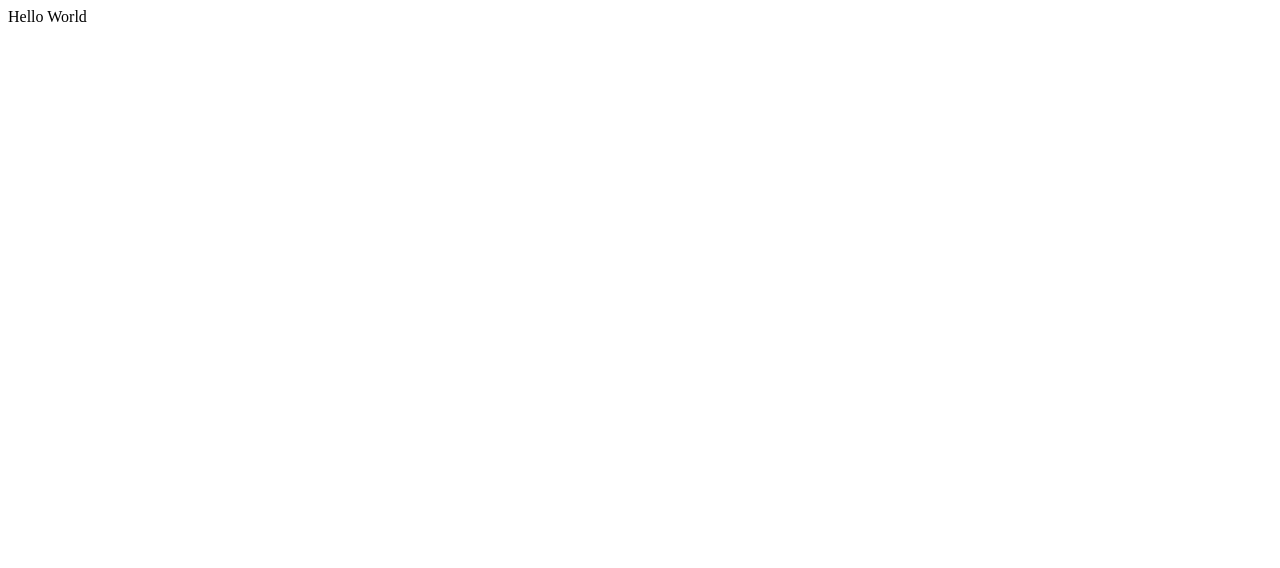
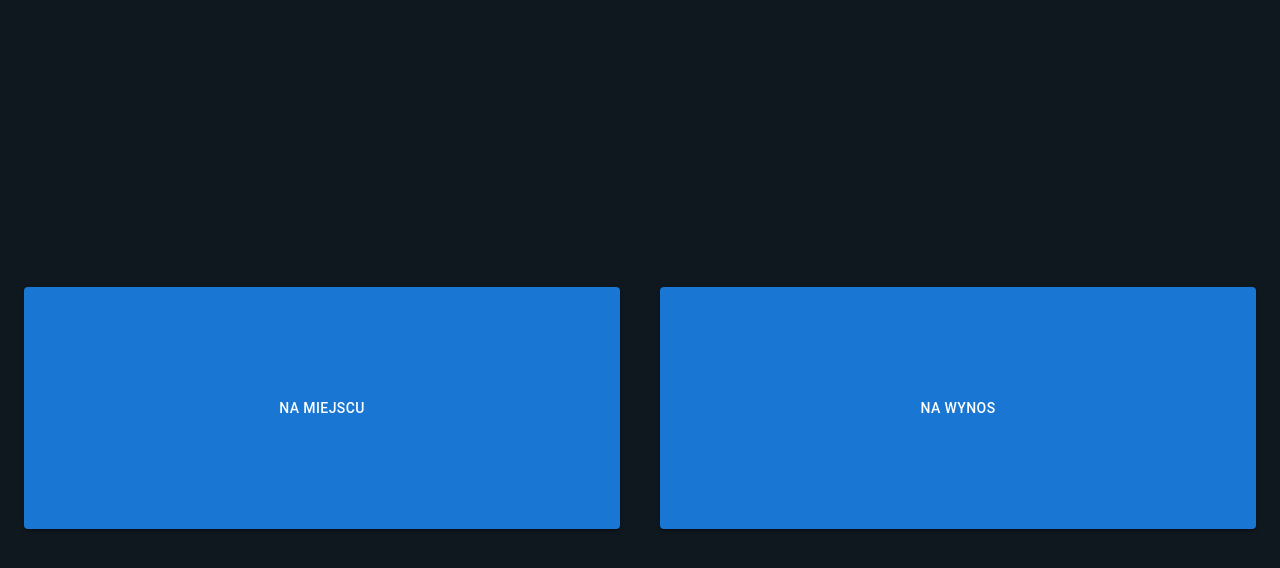
Before and after one commit to pafim37/McFriday, a React (Create React App) app in the folder src/Frontend/mcf/: page / in a window 1280 px wide. Shown: the top 568 px of the page. Built offline with nearby package versions, Linux system fonts and the light colour scheme.

Commit message:
feat: user can choose where eat

```diff
--- a/src/Frontend/mcf/package.json
+++ b/src/Frontend/mcf/package.json
@@ -3,6 +3,9 @@
   "version": "0.1.0",
   "private": true,
   "dependencies": {
+    "@emotion/react": "^11.11.4",
+    "@emotion/styled": "^11.11.5",
+    "@mui/material": "^5.15.15",
     "@testing-library/jest-dom": "^5.17.0",
     "@testing-library/react": "^13.4.0",
     "@testing-library/user-event": "^13.5.0",
--- a/src/Frontend/mcf/public/index.html
+++ b/src/Frontend/mcf/public/index.html
@@ -6,7 +6,7 @@
     <meta name="theme-color" content="#000000" />
     <title></title>
   </head>
-  <body>
+  <body style="background-color:#0F171F">
     <div id="root"></div>
   </body>
 </html>
--- a/src/Frontend/mcf/src/App.tsx
+++ b/src/Frontend/mcf/src/App.tsx
@@ -1,5 +1,16 @@
-import React from 'react';
+import React from "react";
+import EatPlaceChoose from "./components/EatPlaceChoose.tsx";
+import { Grid } from "@mui/material";
 
-export default function App() {
-  return <>Hello World</>;
-}
+const App = () => {
+  const [place, setPlace] = React.useState<string>("");
+
+  return (
+    <Grid container id="containerP" alignItems="center" sx={{ minHeight: "100vh"}}>
+      <EatPlaceChoose setPlace={setPlace} />
+      <>{place}</>
+    </Grid>
+  );
+};
+
+export default App;
--- /dev/null
+++ b/src/Frontend/mcf/src/components/EatPlaceChoose.tsx
@@ -0,0 +1,31 @@
+import { Button, Grid } from "@mui/material";
+import React from "react";
+import "../styles/EatPlaceChoose.css";
+
+interface EatPlaceChooseProps {
+    setPlace: React.Dispatch<React.SetStateAction<string>>;
+}
+
+const EatPlaceChoose : React.FC<EatPlaceChooseProps> = (props) => {
+
+  const handleClick = (place : string) => {
+    props.setPlace(place);
+  }
+
+  return (
+    <Grid container spacing={1}>
+      <Grid item className="item" xs={12} sm={6}>
+        <Button variant="contained" className="button" onClick={() => handleClick("restaurant")}>
+          Na miejscu
+        </Button>
+      </Grid>
+      <Grid item className="item"  xs={12} sm={6}>
+        <Button variant="contained" className="button" onClick={() => handleClick("takeaway")}>
+          Na wynos
+        </Button>
+      </Grid>
+    </Grid>
+  );
+};
+
+export default EatPlaceChoose;
--- /dev/null
+++ b/src/Frontend/mcf/src/styles/EatPlaceChoose.css
@@ -0,0 +1,11 @@
+.item {
+  display: flex;
+  justify-content: center;
+  height: "50vh";
+  min-height: 250px;
+}
+
+.button {
+  width: 95%;
+  font-size: 3vw;
+}
```
Also changed, not shown: 1 other file (tests, documents, lock files or other folders).
